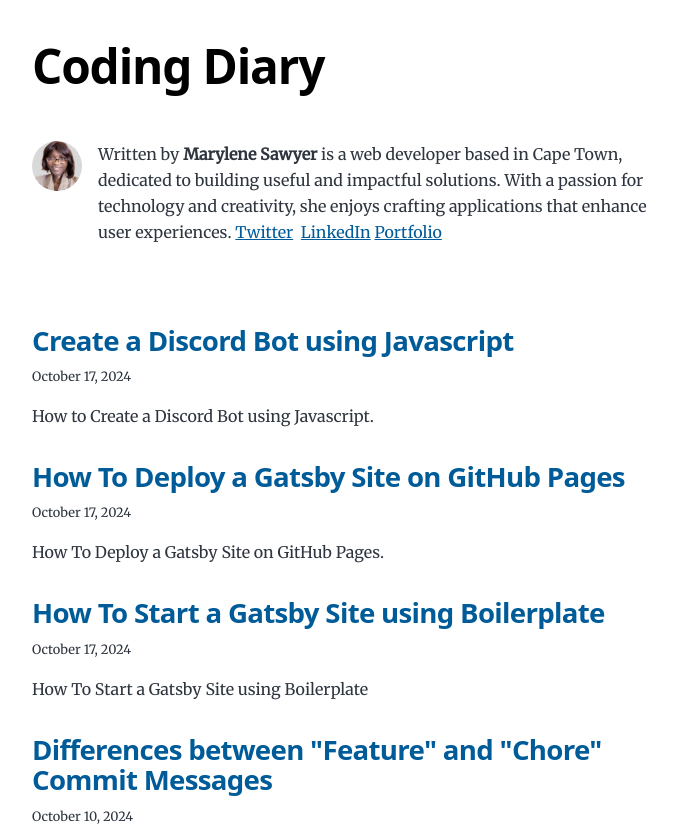
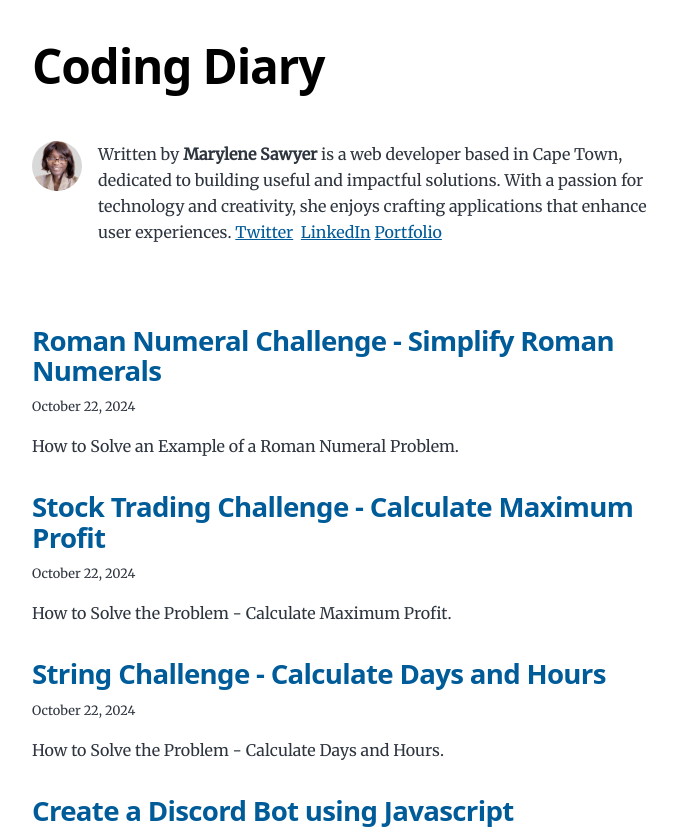
Before and after one commit to Bluette1/coding-diary, a Gatsby site: page / in a window 1280 px wide. Shown: the top 832 px of the page, without its empty margins (292-969 px from the left). Built offline with nearby package versions, Linux system fonts and the light colour scheme; Gatsby itself is replaced by a stand-in of ours.

Commit message:
fix: Header Fields- Title, Date, Description

```diff
--- a/content/blog/some-miscellaneous-coding-challenges/roman-numeral-challenge/index.md
+++ b/content/blog/some-miscellaneous-coding-challenges/roman-numeral-challenge/index.md
@@ -1,7 +1,7 @@
 ---
-Title: Roman Numeral Challenge - Simplify Roman Numerals
-Date: "2024-10-22T22:40:32.169Z"
-Description: How to Solve an Example of a Roman Numeral Problem.
+title: Roman Numeral Challenge - Simplify Roman Numerals
+date: "2024-10-22T22:40:32.169Z"
+description: How to Solve an Example of a Roman Numeral Problem.
 ---
 
 # Roman Numeral Challenge
--- a/content/blog/some-miscellaneous-coding-challenges/stock-trading-challenge-max-profit/index.md
+++ b/content/blog/some-miscellaneous-coding-challenges/stock-trading-challenge-max-profit/index.md
@@ -1,7 +1,7 @@
 ---
-Title: Stock Trading Challenge - Calculate Maximum Profit
-Date: "2024-10-22T22:40:32.169Z"
-Description: How to Solve the Problem - `Calculate Maximum Profit`.
+title: Stock Trading Challenge - Calculate Maximum Profit
+date: "2024-10-22T22:40:32.169Z"
+description: How to Solve the Problem - Calculate Maximum Profit.
 ---
 
 # Stock Trading Challenge
--- a/content/blog/some-miscellaneous-coding-challenges/string-challenge-calculate-hours-and-minutes/index.md
+++ b/content/blog/some-miscellaneous-coding-challenges/string-challenge-calculate-hours-and-minutes/index.md
@@ -1,7 +1,7 @@
 ---
-Title: String Challenge - Calculate Days and Hours
-Date: "2024-10-22T22:40:32.169Z"
-Description: How to Solve the Problem - `Calculate Days and Hours`.
+title: String Challenge - Calculate Days and Hours
+date: "2024-10-22T22:40:32.169Z"
+description: How to Solve the Problem - Calculate Days and Hours.
 ---
 
 # String Challenge
```
